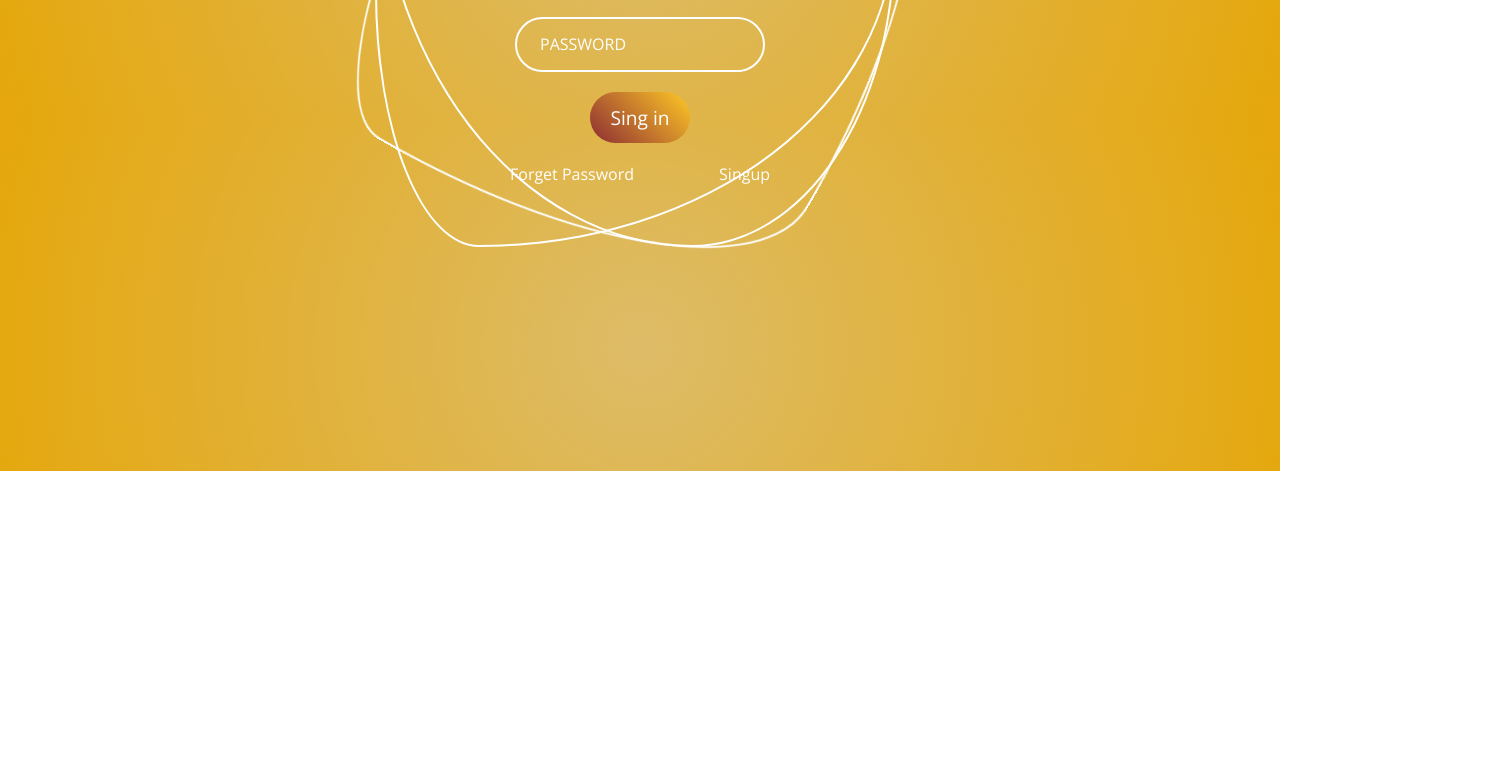
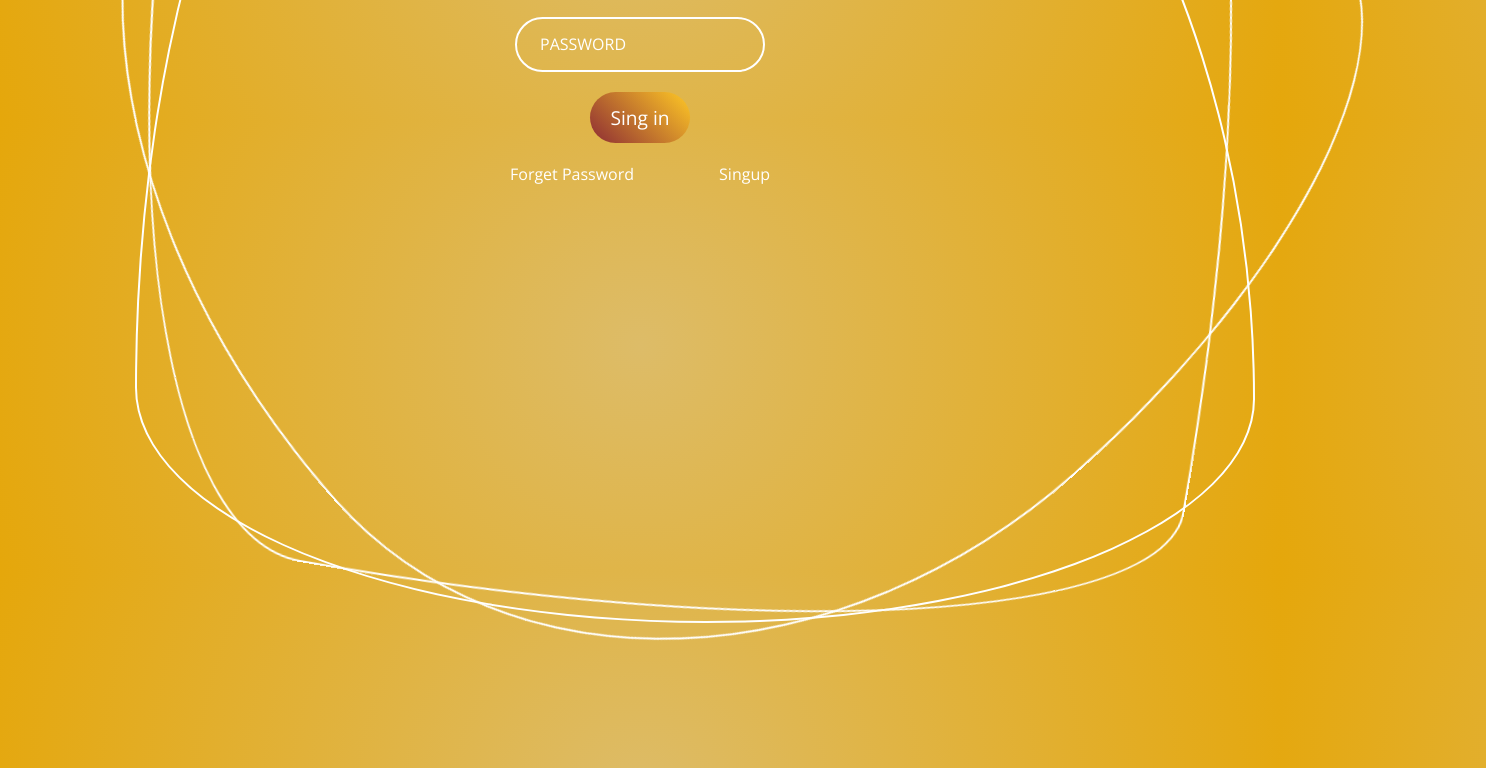
Before and after one commit to Santicm23/Heat-wave, a website: page public/index.html in a window 1280 px wide. Shown: the part 329-1097 px from the top of the page, 1486 px wide, since content can reach past the window. Before the commit the page ends 800 px from the top, so only its background shows below. Drawn offline with nearby package versions, Linux system fonts and the light colour scheme.

Commit message:
canson q no hace pullllll

```diff
--- a/public/index.html
+++ b/public/index.html
@@ -10,7 +10,7 @@
 <body>
     <div class="container">
         <i style="--clr:#83000B;" class="waves"></i>
-        <i style="--clr:#020001;" class="waves"></i>
+        <i style="--clr:#6e046e;" class="waves"></i>
         <i style="--clr:#FFE968;" class="waves"></i>
         <img src="assets/imgs/logo.png" id="logo">
         <div class="login">
--- a/public/styles/styleLogIn.css
+++ b/public/styles/styleLogIn.css
@@ -14,6 +14,7 @@ body
     min-height: 100hv;
     background: radial-gradient( circle, #ddbc68 , #e5a70b );
     overflow-y: hidden;
+    overflow-x: hidden;
 }
 #logo
 {
@@ -33,10 +34,10 @@ body
 }
 .container .waves
 {
-    left: -5vh;
-    top: -10vh;
-    width: 520px;
-    height: 520px;
+    left: -35vh;
+    top: -38vh;
+    width: 140vh;
+    height: 140vh;
     display: flex;
     justify-content: center;
     align-items: center;
@@ -107,17 +108,17 @@ body
 .container i:nth-child(1)
 {
     border-radius:  82% 18% 70% 30% / 22% 77% 23% 78% ;
-    animation: animate 6s linear infinite;
+    animation: animate 18s linear infinite;
 }
 .container i:nth-child(2)
 {
     border-radius:  49% 51% 39% 61% / 20% 42% 58% 80% ;
-    animation: animate 5s linear infinite;
+    animation: animate 13s linear infinite;
 }
 .container i:nth-child(3)
 {
     border-radius:  49% 51% 39% 61% / 20% 21% 79% 80%  ;
-    animation: animate2 4s linear infinite;
+    animation: animate2 10s linear infinite;
 }
 @keyframes animate
 {
```
